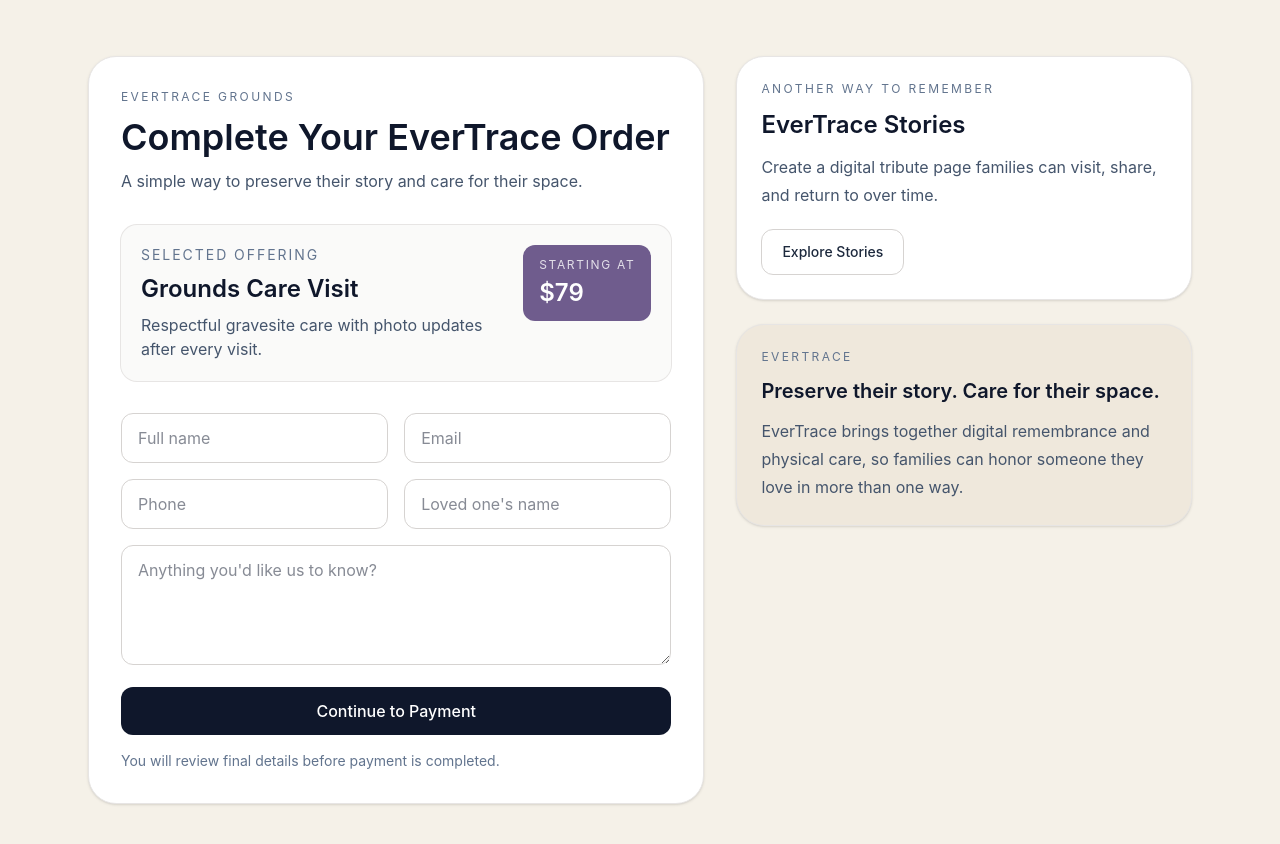
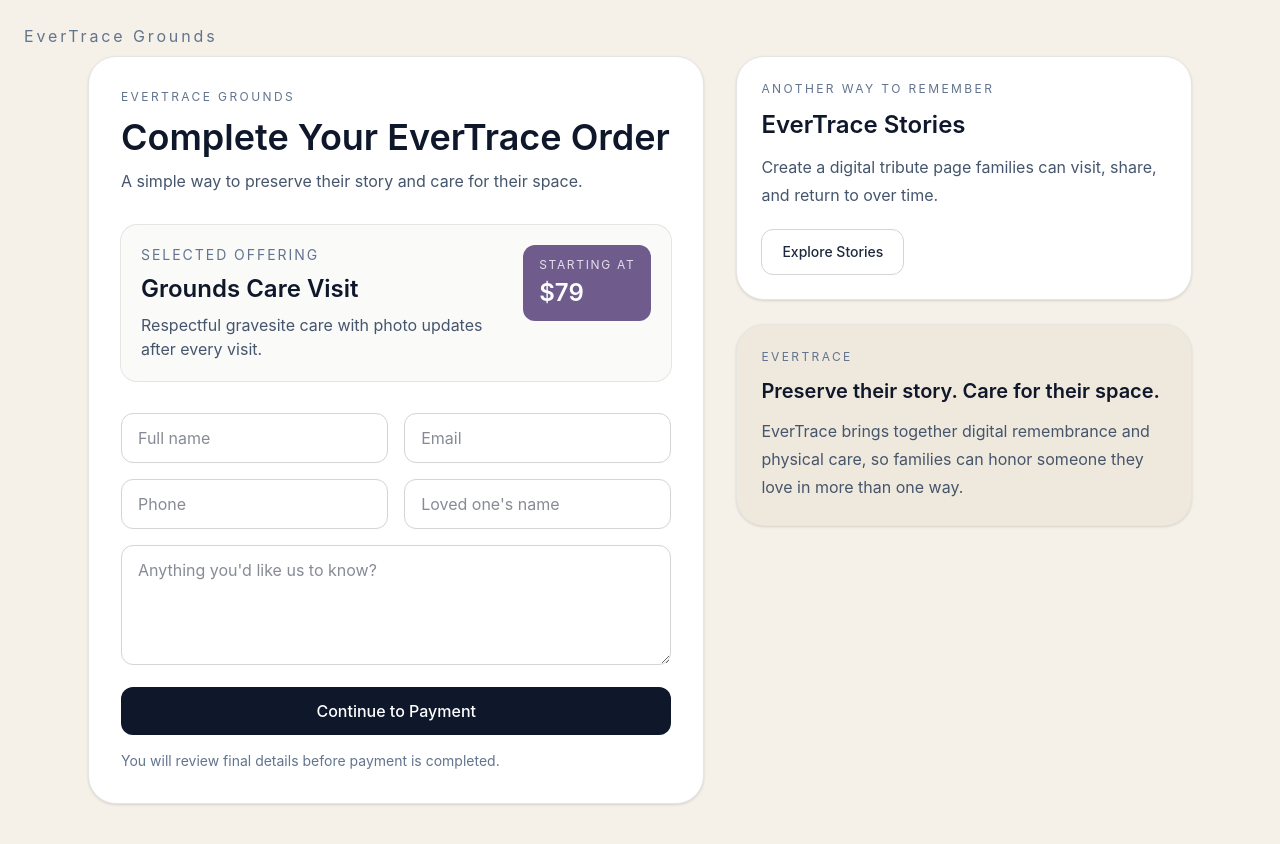
Before and after one commit to tiffanilatrell-alt/EverTrace, a React (Vite) app: page /checkout/1 in a window 1280 px wide. Shown: the top 844 px of the page. Built offline with nearby package versions, Linux system fonts and the light colour scheme.

Commit message:
Add top-left product tag on checkout page

```diff
--- a/src/pages/Checkout.jsx
+++ b/src/pages/Checkout.jsx
@@ -87,7 +87,11 @@
   }
 
   return (
-    <main className="min-h-screen bg-[#f5f1e8] text-slate-900">
+    <main className="relative min-h-screen bg-[#f5f1e8] text-slate-900">
+      <p className="absolute left-6 top-6 text-sm tracking-[0.18em] text-slate-500 md:text-base">
+        {product.label}
+      </p>
+
       <section className="mx-auto max-w-6xl px-6 py-14">
         <div className="grid gap-8 lg:grid-cols-[1.15fr_0.85fr]">
           <div className="rounded-[28px] border border-stone-200 bg-white p-6 shadow-sm md:p-8">
```
